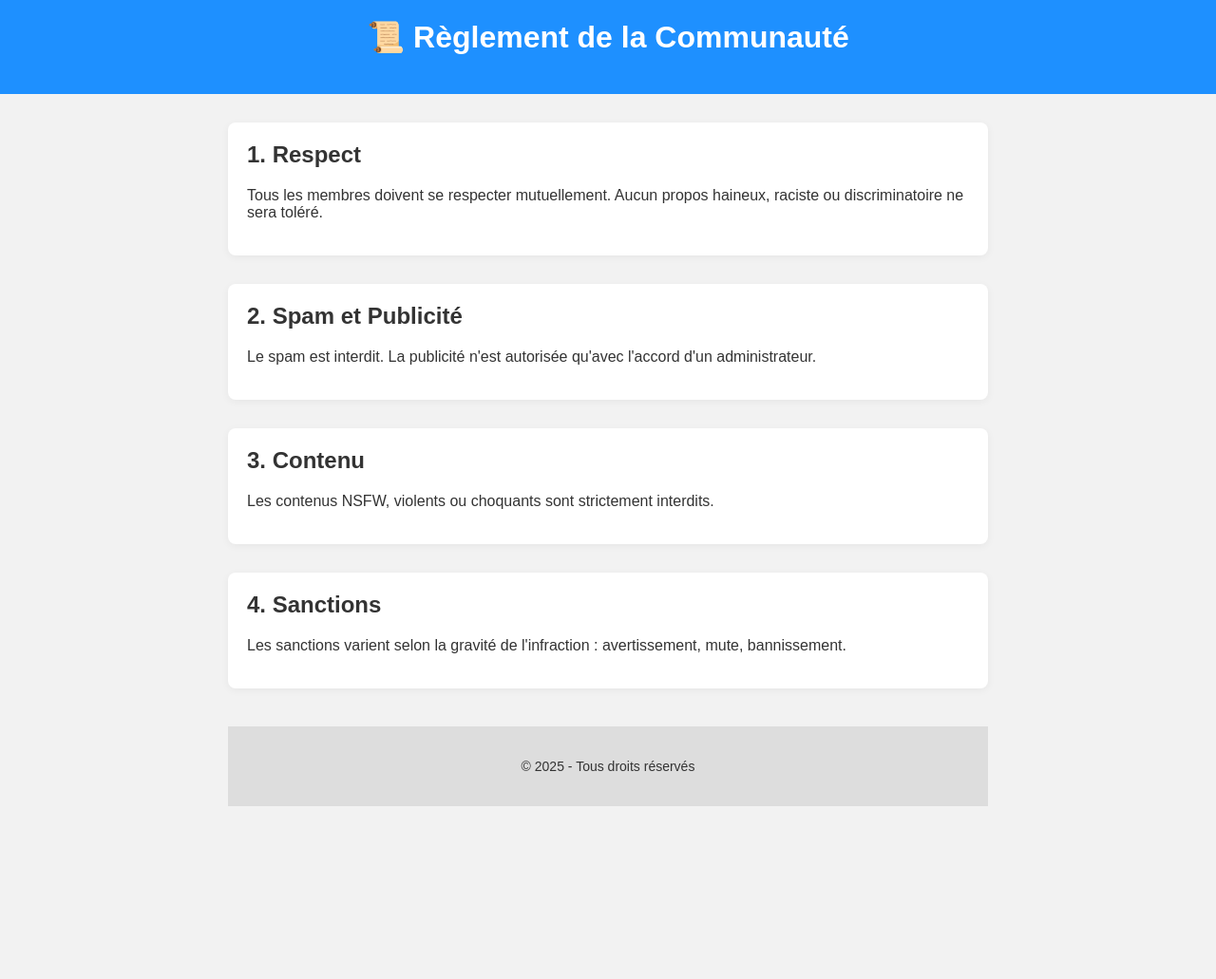
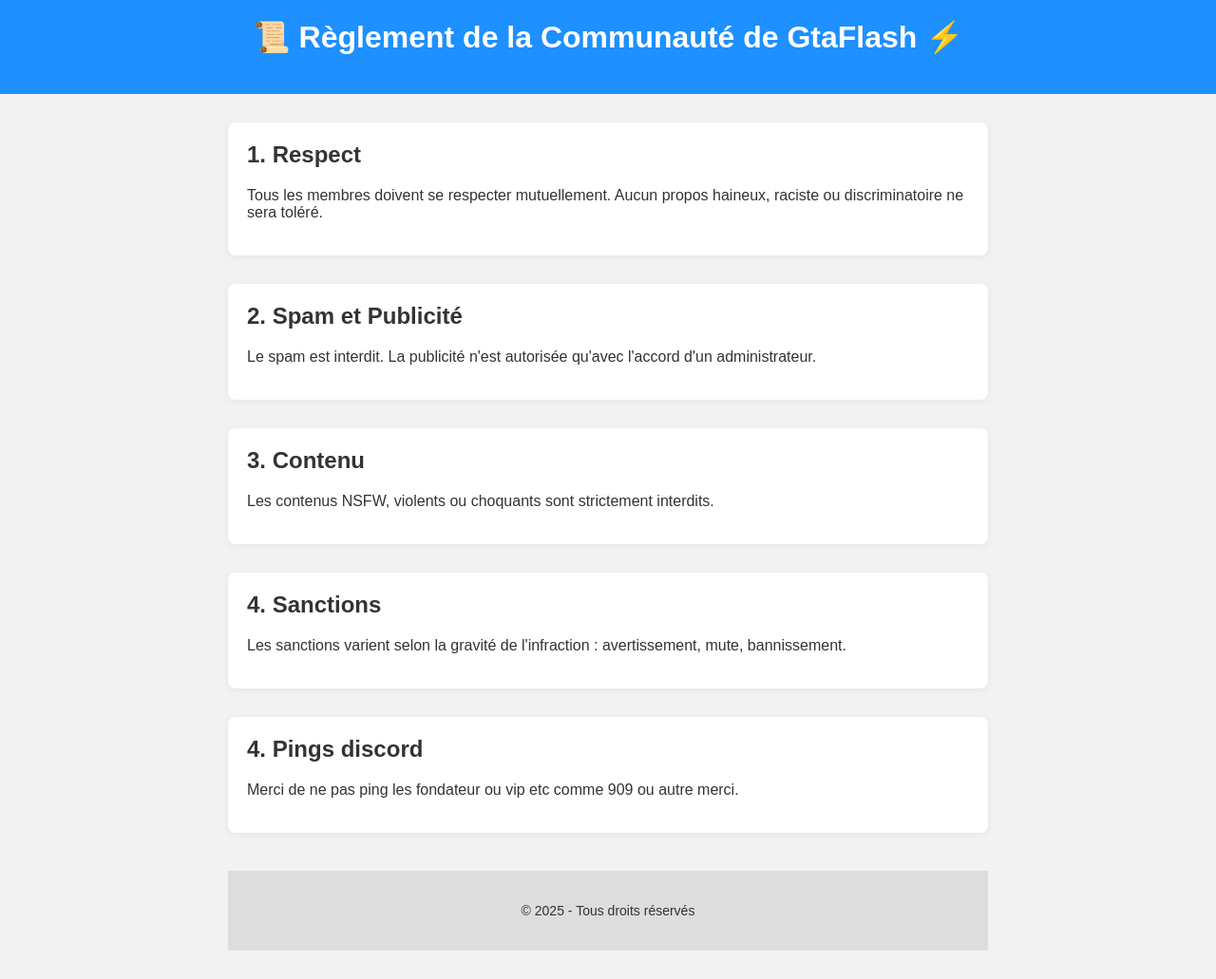
Before and after one commit to zajfa/site-reglement, a plain HTML site: page index.html in a window 1280 px wide. Shown: the whole page at 95% size. Before the commit the page ends 879 px from the top, so only its background shows below. Drawn offline with Linux system fonts and the light colour scheme.

Commit message:
Update index.html

```diff
--- a/index.html
+++ b/index.html
@@ -8,7 +8,7 @@
 </head>
 <body>
   <header>
-    <h1>📜 Règlement de la Communauté</h1>
+    <h1>📜 Règlement de la Communauté de GtaFlash ⚡</h1>
   </header>
 
   <main>
@@ -32,6 +32,11 @@
       <p>Les sanctions varient selon la gravité de l'infraction : avertissement, mute, bannissement.</p>
     </section>
 
+      <section>
+      <h2>4. Pings discord</h2>
+      <p>Merci de ne pas ping les fondateur ou vip etc comme 909 ou autre merci.</p>
+    </section>
+
     <footer>
       <p>© 2025 - Tous droits réservés</p>
     </footer>
```
